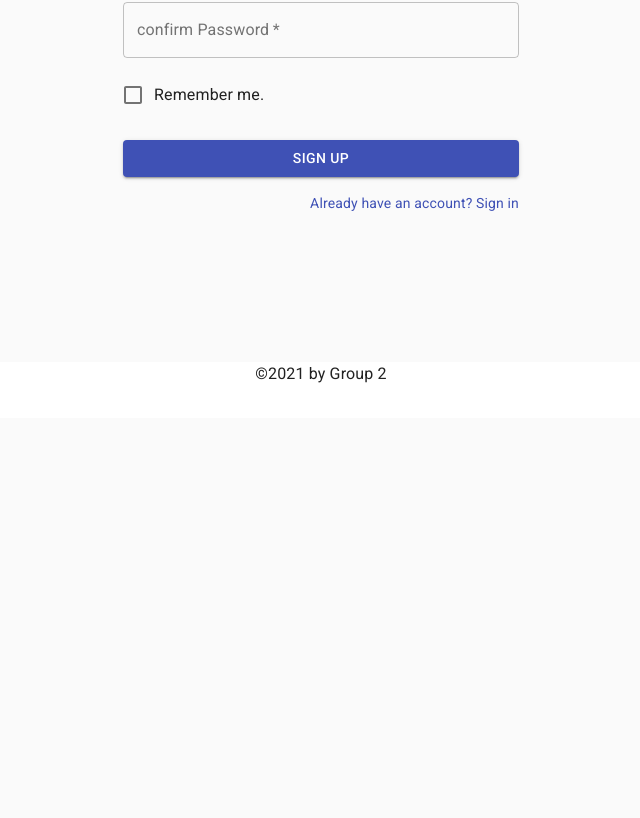
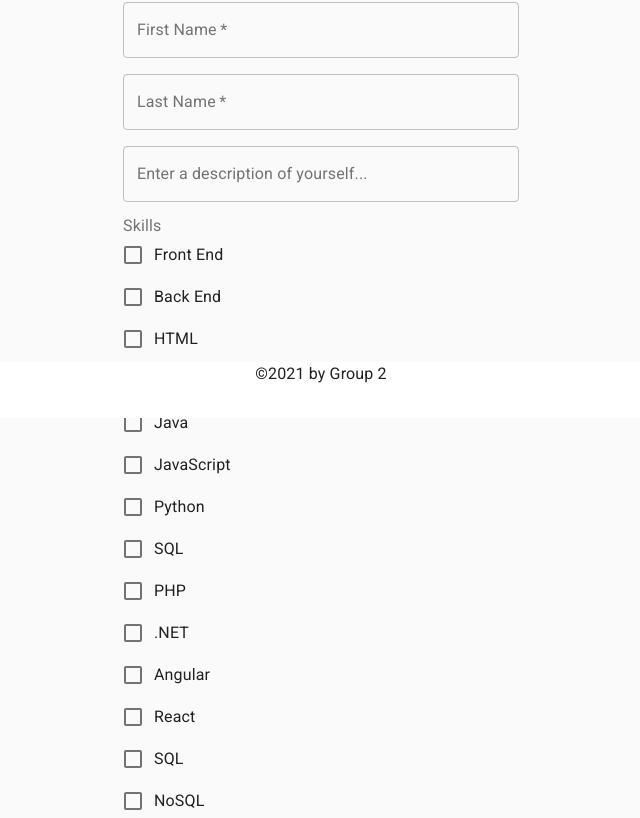
Before and after one commit to NathanaelWhite/Dev-it-to-You, a React (Create React App) app in the folder client/: page /signup in a window 1280 px wide. Shown: the part 382-1200 px from the top of the page, without its empty margins (319-959 px from the left). Before the commit the page ends 800 px from the top, so only its background shows below. Built offline with nearby package versions, Linux system fonts and the light colour scheme.

Commit message:
sign up forms

```diff
--- a/client/package.json
+++ b/client/package.json
@@ -9,6 +9,7 @@
     "@testing-library/jest-dom": "^5.14.1",
     "@testing-library/react": "^11.2.7",
     "@testing-library/user-event": "^12.8.3",
+    "graphql": "^15.5.1",
     "react": "^17.0.2",
     "react-dom": "^17.0.2",
     "react-router-dom": "^5.2.0",
--- a/client/src/pages/login.js
+++ b/client/src/pages/login.js
@@ -1,17 +1,17 @@
-import React from 'react';
-import Avatar from '@material-ui/core/Avatar';
-import Button from '@material-ui/core/Button';
-import CssBaseline from '@material-ui/core/CssBaseline';
-import TextField from '@material-ui/core/TextField';
-import FormControlLabel from '@material-ui/core/FormControlLabel';
-import Checkbox from '@material-ui/core/Checkbox';
-import Link from '@material-ui/core/Link';
-import Grid from '@material-ui/core/Grid';
-import Box from '@material-ui/core/Box';
-import FingerprintIcon from '@material-ui/icons/Fingerprint';
-import Typography from '@material-ui/core/Typography';
-import { makeStyles } from '@material-ui/core/styles';
-import Container from '@material-ui/core/Container';
+import React from "react";
+import Avatar from "@material-ui/core/Avatar";
+import Button from "@material-ui/core/Button";
+import CssBaseline from "@material-ui/core/CssBaseline";
+import TextField from "@material-ui/core/TextField";
+import FormControlLabel from "@material-ui/core/FormControlLabel";
+import Checkbox from "@material-ui/core/Checkbox";
+import Link from "@material-ui/core/Link";
+import Grid from "@material-ui/core/Grid";
+import Box from "@material-ui/core/Box";
+import FingerprintIcon from "@material-ui/icons/Fingerprint";
+import Typography from "@material-ui/core/Typography";
+import { makeStyles } from "@material-ui/core/styles";
+import Container from "@material-ui/core/Container";
 
 const useStyles = makeStyles((theme) => ({
   paper: {
@@ -89,7 +89,7 @@ export default function Login() {
           </Button>
           <Grid container justifyContent="flex-end">
             <Grid item>
-              <Link href="#" variant="body2">
+              <Link href="/signup" variant="body2">
                 Don't have an Account? Sign Up Here!
               </Link>
             </Grid>
--- a/client/src/pages/signup-form.js
+++ b/client/src/pages/signup-form.js
@@ -1,17 +1,20 @@
-import React from 'react';
-import Avatar from '@material-ui/core/Avatar';
-import Button from '@material-ui/core/Button';
-import CssBaseline from '@material-ui/core/CssBaseline';
-import TextField from '@material-ui/core/TextField';
-import FormControlLabel from '@material-ui/core/FormControlLabel';
-import Checkbox from '@material-ui/core/Checkbox';
-import Link from '@material-ui/core/Link';
-import Grid from '@material-ui/core/Grid';
-import Box from '@material-ui/core/Box';
-import FingerprintIcon from '@material-ui/icons/Fingerprint';
-import Typography from '@material-ui/core/Typography';
-import { makeStyles } from '@material-ui/core/styles';
-import Container from '@material-ui/core/Container';
+import React, { useState } from "react";
+import Avatar from "@material-ui/core/Avatar";
+import Button from "@material-ui/core/Button";
+import CssBaseline from "@material-ui/core/CssBaseline";
+import TextField from "@material-ui/core/TextField";
+import FormControlLabel from "@material-ui/core/FormControlLabel";
+import FormLabel from "@material-ui/core/FormLabel";
+import FormControl from "@material-ui/core/FormControl";
+import FormGroup from "@material-ui/core/FormGroup";
+import Checkbox from "@material-ui/core/Checkbox";
+import Link from "@material-ui/core/Link";
+import Grid from "@material-ui/core/Grid";
+import Box from "@material-ui/core/Box";
+import FingerprintIcon from "@material-ui/icons/Fingerprint";
+import Typography from "@material-ui/core/Typography";
+import { makeStyles } from "@material-ui/core/styles";
+import Container from "@material-ui/core/Container";
 
 const useStyles = makeStyles((theme) => ({
   paper: {
@@ -36,6 +39,51 @@ const useStyles = makeStyles((theme) => ({
 export default function SignUp() {
   const classes = useStyles();
 
+  const skills = [
+    "Front End",
+    "Back End",
+    "HTML",
+    "CSS",
+    "Java",
+    "JavaScript",
+    "Python",
+    "SQL",
+    "PHP",
+    ".NET",
+    "Angular",
+    "React",
+    "SQL",
+    "NoSQL",
+    "Sequelize",
+    "C++",
+    "ExpressJs",
+    "NodeJs",
+    "GraphQL",
+  ];
+
+  const [userForm, setUserForm] = useState({
+    firstName: "",
+    lastName: "",
+    email: "",
+    password: "",
+    description: "",
+    tags: "",
+  });
+
+  const handleChange = (e) => {
+    const { name, value } = e.target;
+
+    setUserForm({
+      ...userForm,
+      [name]: value,
+    });
+  };
+
+  const handleClick = (e) => {
+    e.preventDefault();
+    console.log(userForm);
+  };
+
   return (
     <Container component="main" maxWidth="xs">
       <CssBaseline />
@@ -57,6 +105,20 @@ export default function SignUp() {
                 label="Email Address"
                 name="email"
                 autoComplete="email"
+                onChange={handleChange}
+              />
+            </Grid>
+            <Grid item xs={12}>
+              <TextField
+                variant="outlined"
+                required={true}
+                fullWidth
+                name="password"
+                label="Password"
+                type="password"
+                id="password"
+                autoComplete="new-password"
+                onChange={handleChange}
               />
             </Grid>
             <Grid item xs={12}>
@@ -64,11 +126,11 @@ export default function SignUp() {
                 variant="outlined"
                 required
                 fullWidth
-                name="password"
-                label="Password"
-                type="password"
-                id="password"
-                autoComplete="current-password"
+                id="firstName"
+                label="First Name"
+                name="firstName"
+                autoComplete="given-name"
+                onChange={handleChange}
               />
             </Grid>
             <Grid item xs={12}>
@@ -76,19 +138,48 @@ export default function SignUp() {
                 variant="outlined"
                 required
                 fullWidth
-                name="confirm password"
-                label="confirm Password"
-                type="confirm password"
-                id="confirm password"
-                autoComplete="current-password"
+                id="lastName"
+                label="Last Name"
+                name="lastName"
+                autoComplete="family-name"
+                onChange={handleChange}
               />
             </Grid>
             <Grid item xs={12}>
+              <TextField
+                variant="outlined"
+                fullWidth
+                multiline
+                id="description"
+                label="Enter a description of yourself..."
+                onChange={handleChange}
+              />
+            </Grid>
+            <Grid item xs={12}>
+              <FormControl component="fieldset">
+                <FormLabel component="legend">Skills</FormLabel>
+                <FormGroup>
+                  {skills.map((item) => {
+                    return (
+                      <FormControlLabel
+                        control={
+                          <Checkbox
+                            name={item.replace(" ", "").toLowerCase()}
+                          />
+                        }
+                        label={item}
+                      />
+                    );
+                  })}
+                </FormGroup>
+              </FormControl>
+            </Grid>
+            {/* <Grid item xs={12}>
               <FormControlLabel
                 control={<Checkbox value="rememberPassword" color="primary" />}
                 label="Remember me."
               />
-            </Grid>
+            </Grid> */}
           </Grid>
           <Button
             type="submit"
@@ -96,12 +187,13 @@ export default function SignUp() {
             variant="contained"
             color="primary"
             className={classes.submit}
+            onClick={handleClick}
           >
             Sign Up
           </Button>
           <Grid container justifyContent="flex-end">
             <Grid item>
-              <Link href="#" variant="body2">
+              <Link href="/login" variant="body2">
                 Already have an account? Sign in
               </Link>
             </Grid>
```
Also changed, not shown: 1 other file (tests, documents, lock files or other folders).
